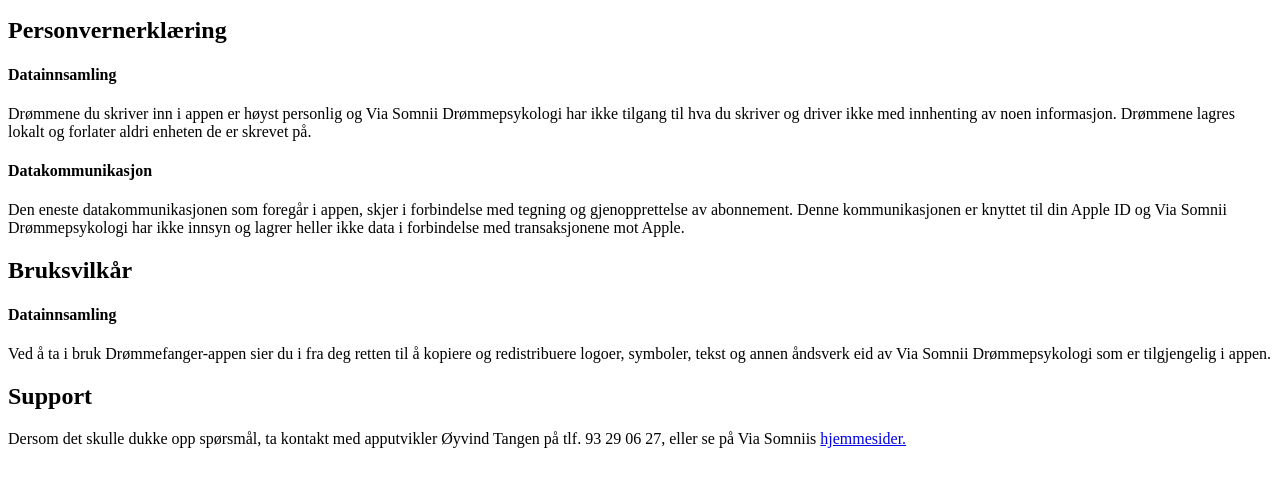
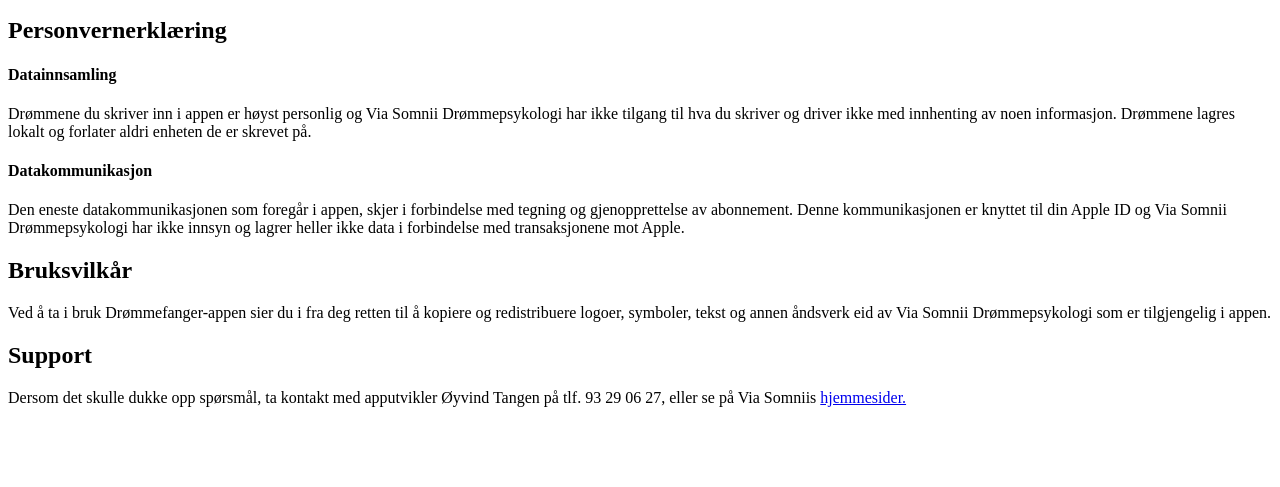
Before and after one commit to oyvindrt/oyvindrt.github.io, a plain HTML site: page index.html in a window 1280 px wide. Shown: the part 87-574 px from the top of the page. Drawn offline with Linux system fonts and the light colour scheme.

Commit message:
Update index.html

```diff
--- a/index.html
+++ b/index.html
@@ -12,7 +12,6 @@
 <p>Den eneste datakommunikasjonen som foregår i appen, skjer i forbindelse med tegning og gjenopprettelse av abonnement. Denne kommunikasjonen er knyttet til din Apple ID og Via Somnii Drømmepsykologi har ikke innsyn og lagrer heller ikke data i forbindelse med transaksjonene mot Apple.</p>
 
 <h2>Bruksvilkår</h2>
-<h4>Datainnsamling</h4>
 <p>Ved å ta i bruk Drømmefanger-appen sier du i fra deg retten til å kopiere og redistribuere logoer, symboler, tekst og annen åndsverk eid av Via Somnii Drømmepsykologi som er tilgjengelig i appen.</p>
 
 <h2>Support</h2>
```
